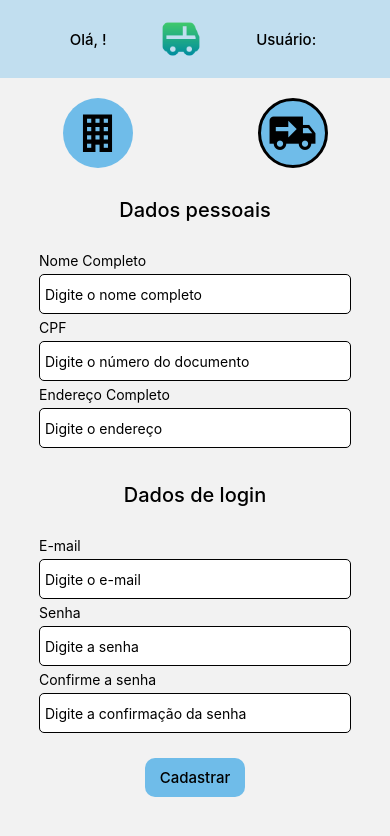
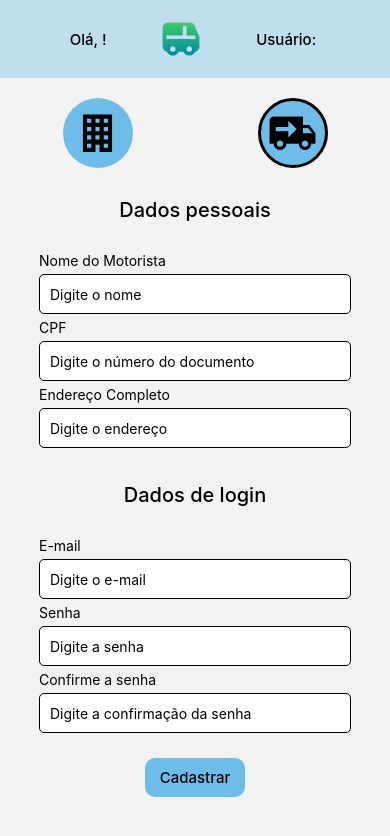
Before and after one commit to laisbecker/pharmaFlow, a React Native app: screen /CreateUsers in a window 390 px wide. Shown: the top 836 px of the page. Built offline with nearby package versions, Linux system fonts and the light colour scheme.

Commit message:
chore: Ajustes gerais para melhorias no projeto

```diff
--- a/screens/CreateUsers.tsx
+++ b/screens/CreateUsers.tsx
@@ -50,12 +50,12 @@ export default function CreateUsers({ navigation }: CreationProps) {
             password: password
         })
             .then((response) => {
-                console.log('DEU CERTO!!!')
+                console.log('SUCESSO!')
                 Alert.alert('Cadastro criado com sucesso!')
                 navigation.navigate('Users')
             })
             .catch(() => {
-                console.log('sinto em lhe informar... CATCH')
+                console.log('CATCH!')
             })
     }
 
@@ -100,12 +100,12 @@ export default function CreateUsers({ navigation }: CreationProps) {
 
                         <View style={styles.formContainer}>
 
-                            <Text style={styles.textInput}>Nome Completo</Text>
+                            <Text style={styles.textInput}>{profile === 'motorista' ? 'Nome do Motorista' : 'Nome da Filial'}</Text>
                             <TextInput
                                 style={styles.input}
                                 value={name}
                                 onChangeText={setName}
-                                placeholder='Digite o nome completo'
+                                placeholder='Digite o nome'
                             />
                             <Text style={styles.textInput}>{profile === 'motorista' ? 'CPF' : 'CNPJ'}</Text>
                             <TextInput
@@ -195,7 +195,7 @@ const styles = StyleSheet.create({
         borderWidth: 1,
         borderRadius: 5,
         margin: 5,
-        paddingLeft: 5,
+        padding: 10,
         backgroundColor: '#fff'
     },
     textInput: {
--- a/screens/Login.tsx
+++ b/screens/Login.tsx
@@ -55,7 +55,7 @@ export default function Login({ navigation }: LoginProps) {
             return
         }
 
-        axios.post(process.env.EXPO_PUBLIC_API_URL + '/login', {
+        axios.post(`${process.env.EXPO_PUBLIC_API_URL}/login`, {
             email,
             password
         })
--- a/screens/Users.tsx
+++ b/screens/Users.tsx
@@ -47,7 +47,7 @@ export default function Users({ navigation }: UserProps) {
 
     function handleChangeStatus(id: number) {
 
-        axios.patch(`http://192.168.1.14:3000/users/${id}/toggle-status`)
+        axios.patch(`${process.env.EXPO_PUBLIC_API_URL}/users/${id}/toggle-status`)
 
             .then(response => {
                 console.log('Status alterado:', response.data)
```
Also changed, not shown: package.json (+12 -12 lines), 2 other files (tests, documents, lock files or other folders).
